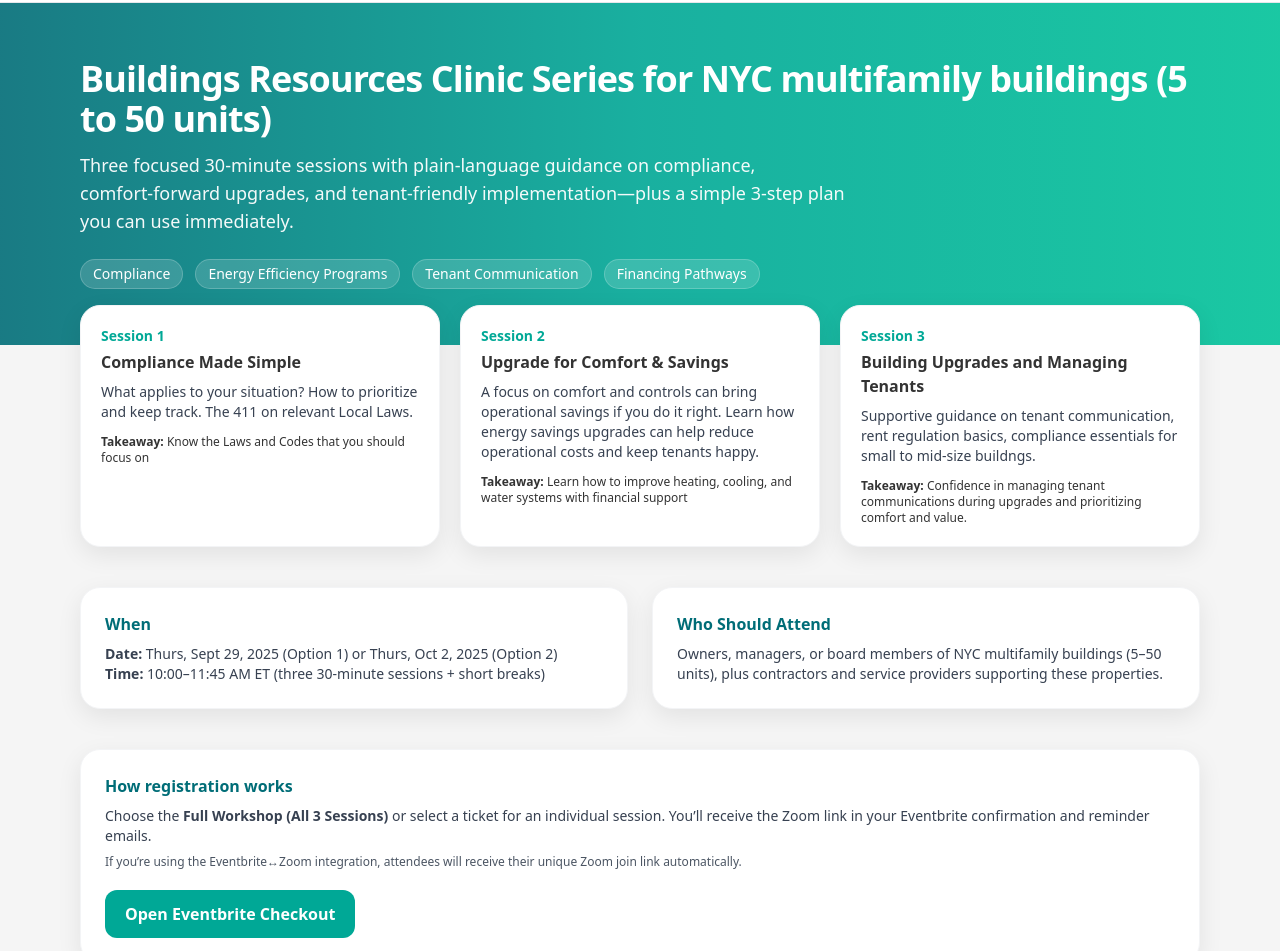
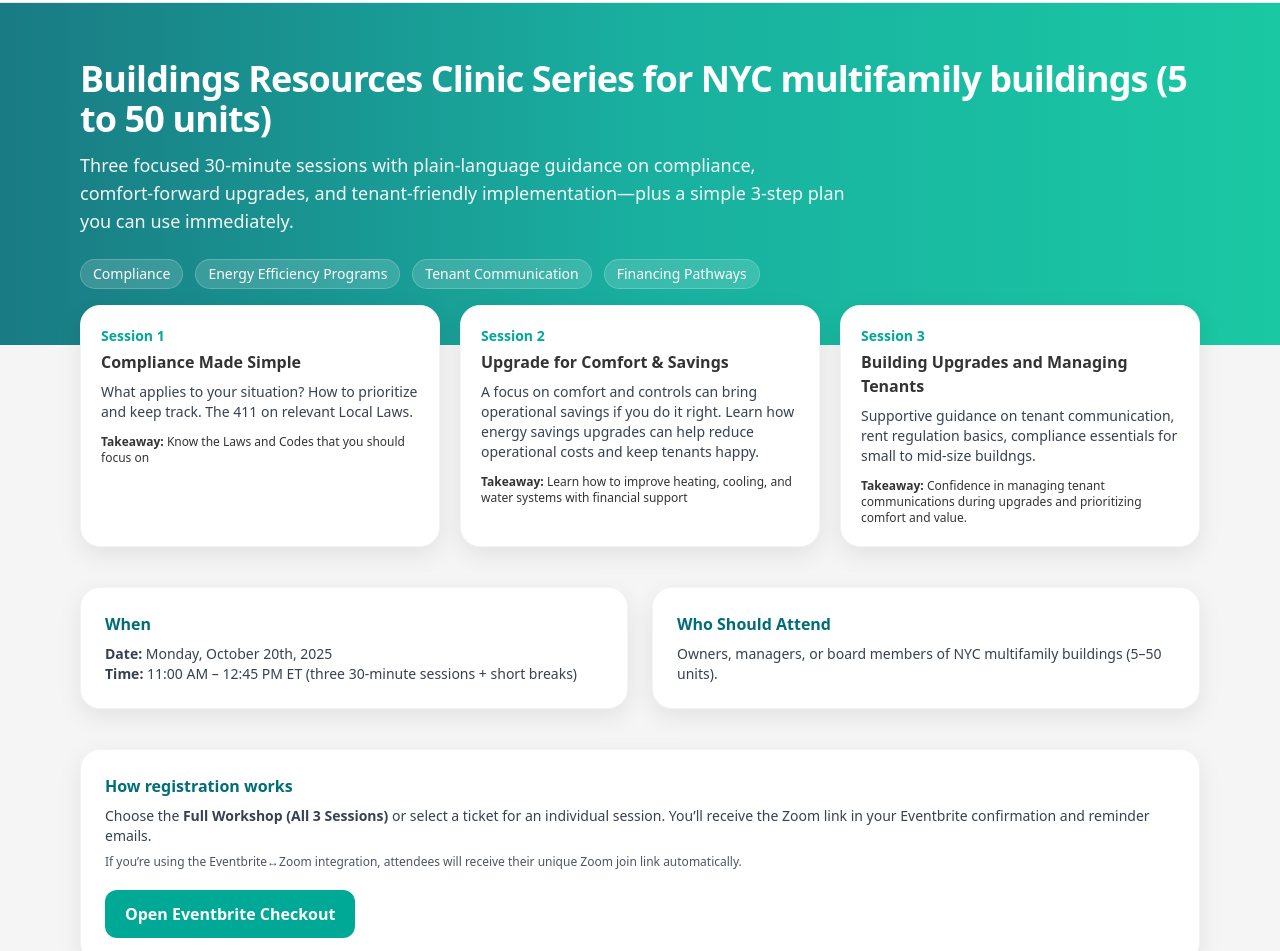
Before and after one commit to cambojones/buildings-clinic, a plain HTML site: page index.html in a window 1280 px wide. Shown: the part 146-1097 px from the top of the page. Drawn offline with nearby package versions, Linux system fonts and the light colour scheme; a script that the page names is missing.

Commit message:
Update index.html

```diff
--- a/index.html
+++ b/index.html
@@ -118,14 +118,14 @@
       <div class="bg-white rounded-xl2 shadow-card border border-gray-100 p-6">
         <h4 class="font-semibold text-tealDeep">When</h4>
         <p class="text-sm text-gray-700 mt-2">
-          <strong>Date:</strong> Thurs, Sept 29, 2025 (Option 1) or Thurs, Oct 2, 2025 (Option 2)<br/>
-          <strong>Time:</strong> 10:00–11:45 AM ET (three 30‑minute sessions + short breaks)
+          <strong>Date:</strong> Monday, October 20th, 2025<br/>
+          <strong>Time:</strong> 11:00 AM – 12:45 PM ET (three 30‑minute sessions + short breaks)
         </p>
       </div>
       <div class="bg-white rounded-xl2 shadow-card border border-gray-100 p-6">
         <h4 class="font-semibold text-tealDeep">Who Should Attend</h4>
         <p class="text-sm text-gray-700 mt-2">
-          Owners, managers, or board members of NYC multifamily buildings (5–50 units), plus contractors and service providers supporting these properties.
+          Owners, managers, or board members of NYC multifamily buildings (5–50 units).
         </p>
       </div>
     </div>
```
